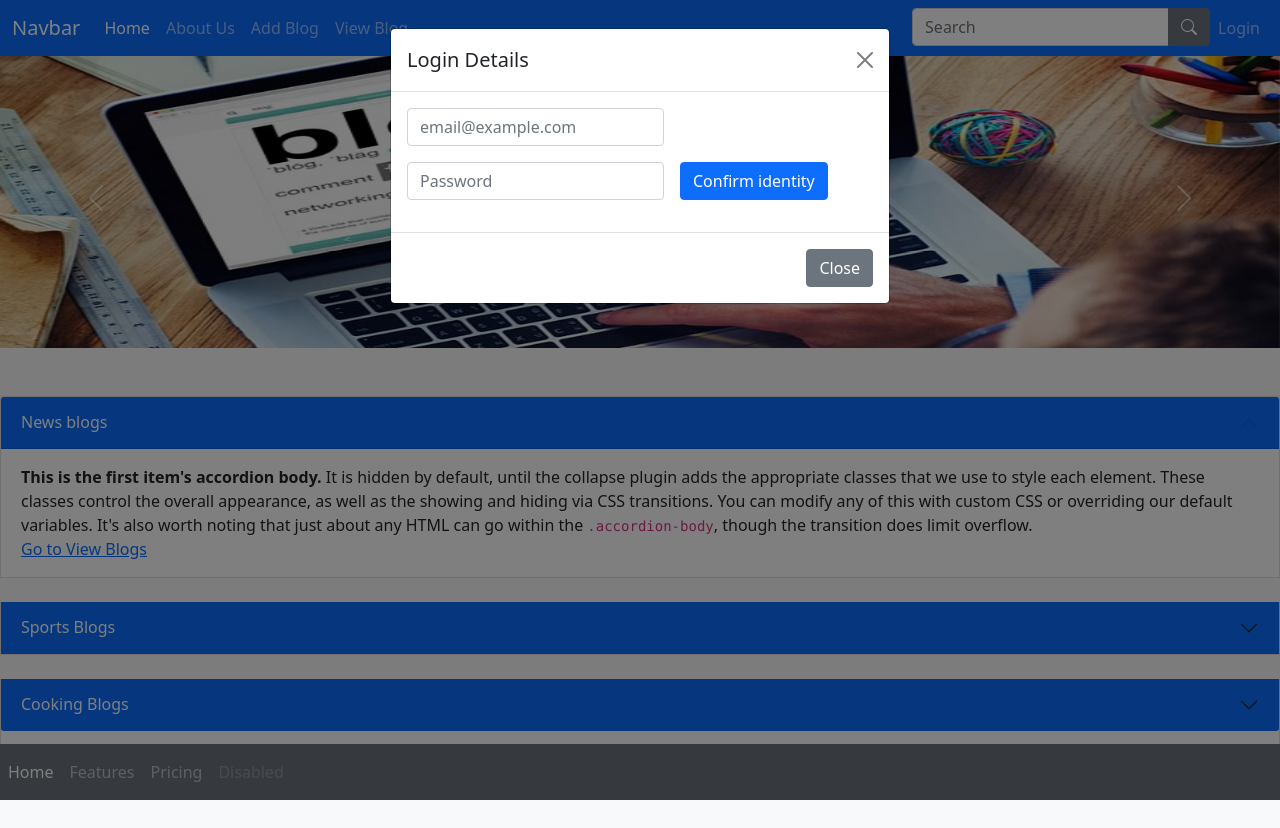
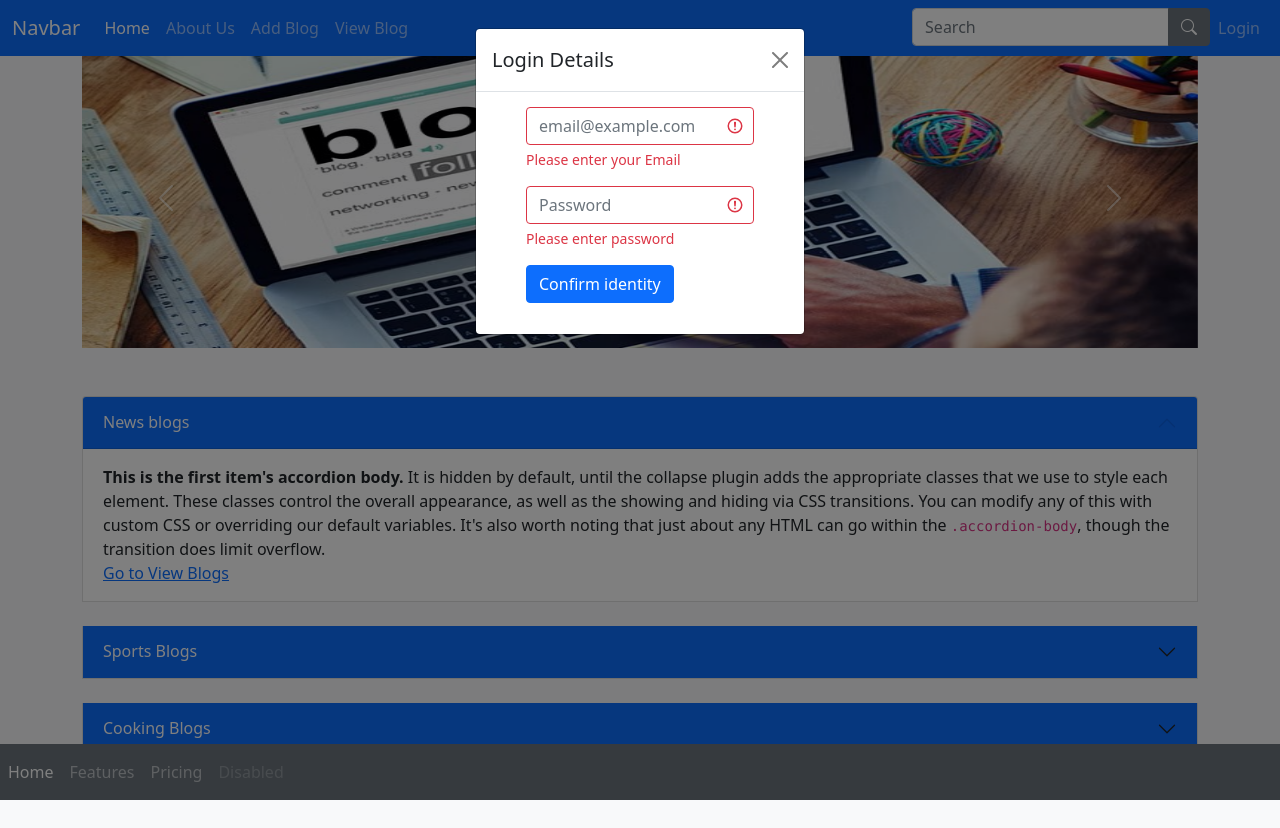
Before and after one commit to SwapnilDabholkar/MEAN_Phase1_Project, a plain HTML site: page index.html in a window 1280 px wide. Both pictures are taken after a click on the link "Login". Before the commit the page ends 804 px from the top, so only its background shows below. Drawn offline with nearby package versions, Linux system fonts and the light colour scheme.

Commit message:
login validations and home container

```diff
--- a/index.html
+++ b/index.html
@@ -11,6 +11,11 @@
     https://cdn.jsdelivr.net/npm/bootstrap-icons@1.10.3/font/bootstrap-icons.min.css
     " rel="stylesheet">
     <script src="https://cdn.jsdelivr.net/npm/bootstrap@5.0.2/dist/js/bootstrap.bundle.min.js" integrity="sha384-MrcW6ZMFYlzcLA8Nl+NtUVF0sA7MsXsP1UyJoMp4YLEuNSfAP+JcXn/tWtIaxVXM" crossorigin="anonymous"></script>
+    <style>
+      .btnSubmitWrapper{width: 100%; display: block;}
+      .modalLogin{width: 330px;}
+      .modalLoginBody{padding: 15px 50px;}
+    </style>
   </head>
 <body class="bg-light">
     <nav class="navbar navbar-expand-lg navbar-dark bg-primary fixed-top">
@@ -49,35 +54,36 @@
       </nav>
 
       <div class="modal fade" id="exampleModal" tabindex="-1" aria-labelledby="exampleModalLabel" aria-hidden="true">
-        <div class="modal-dialog">
+        <div class="modal-dialog modalLogin">
           <div class="modal-content">
             <div class="modal-header">
               <h5 class="modal-title" id="exampleModalLabel">Login Details</h5>
               <button type="button" class="btn-close" data-bs-dismiss="modal" aria-label="Close"></button>
             </div>
-            <div class="modal-body">
-              <form class="row g-3">
+            <div class="modal-body modalLoginBody">
+              <form class="row g-3 was-validated" name="myForm" >
                 <div class="col-auto">
                   <label for="staticEmail2" class="visually-hidden">Email</label>
-                  <input type="text" class="form-control" id="staticEmail2" placeholder="email@example.com">
+                  <input type="text" class="form-control" id="staticEmail2" name="staticEmail2" placeholder="email@example.com" required>
+                  <div class="invalid-feedback">Please enter your Email</div>
                 </div>
                 <div class="col-auto">
                   <label for="inputPassword2" class="visually-hidden">Password</label>
-                  <input type="password" class="form-control" id="inputPassword2" placeholder="Password">
+                  <input type="password" class="form-control" id="inputPassword2" name="inputPassword2" placeholder="Password" required>
+                  <div class="invalid-feedback">Please enter password</div>
                 </div>
-                <div class="col-auto">
+                <div class="col-auto btnSubmitWrapper">
                   <button type="submit" class="btn btn-primary mb-3">Confirm identity</button>
                 </div>
               </form>
-            </div>
-            <div class="modal-footer">
-              <button type="button" class="btn btn-secondary" data-bs-dismiss="modal">Close</button>
-
             </div>
           </div>
         </div>
       </div>
 
+      <div class="container">
+        <div class="row">
+          <div class="col-12">
       <div id="carouselExampleControls" class="carousel slide mt-5" data-bs-ride="carousel">
         <div class="carousel-inner">
           <div class="carousel-item active">
@@ -99,6 +105,13 @@
           <span class="visually-hidden">Next</span>
         </button>
       </div>
+      </div>
+      </div>
+      </div>
+
+      <div class="container">
+        <div class="row">
+          <div class="col-12">
 
             <div class="accordion my-5" id="accordionPanelsStayOpenExample">
               <div class="accordion-item mb-4">
@@ -148,6 +161,9 @@
                 </div>
               </div>
             </div>
+          </div>
+        </div>
+      </div>
 
 
       <footer class="mt-5 navbar navbar-expand-sm bg-secondary navbar-dark fixed-bottom">
```
Also changed, not shown: about_us.html (+13 -11 lines), add_to_array.html (+13 -10 lines), view_blog.html (+11 -10 lines). Lines whose indentation alone changed are shown as unchanged.
